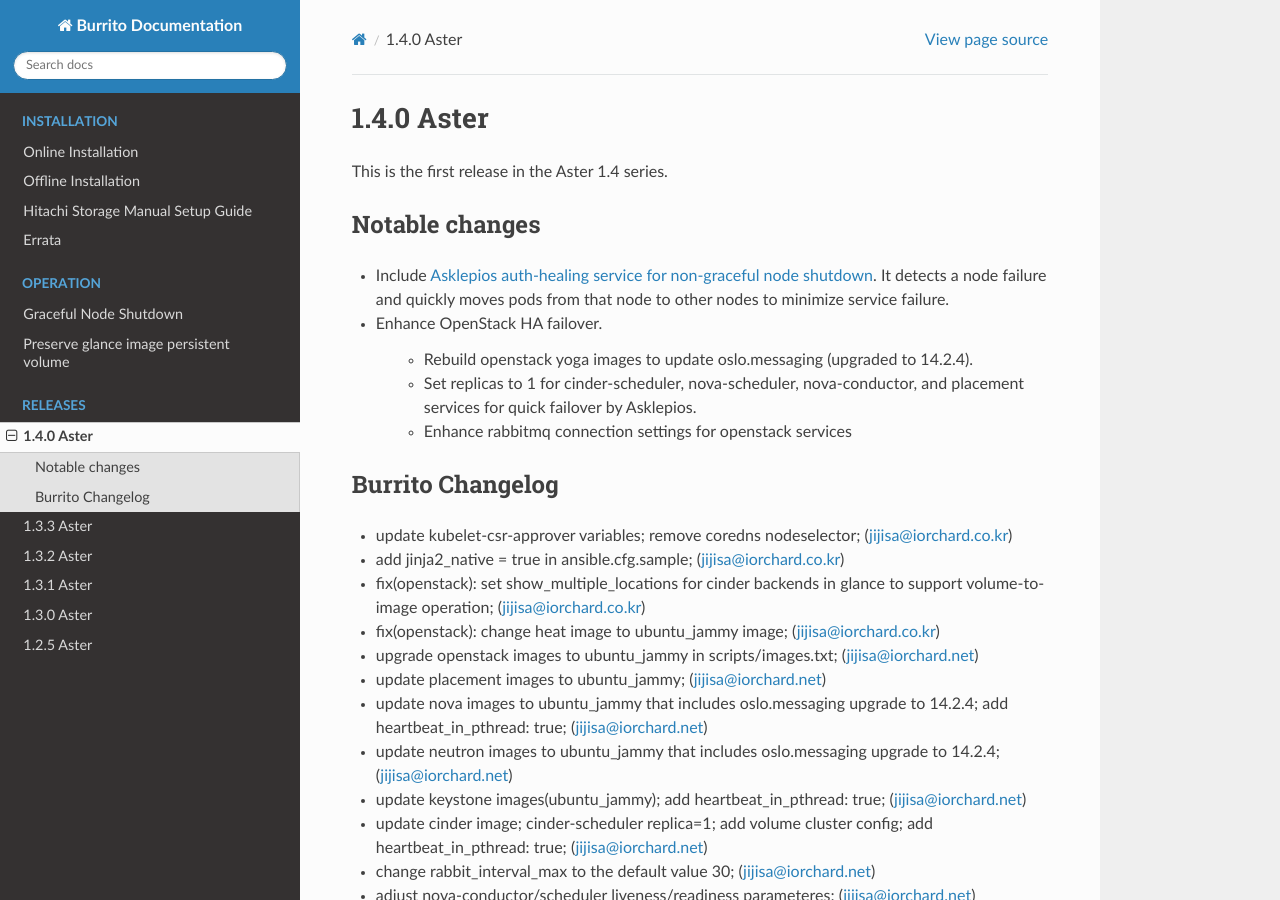
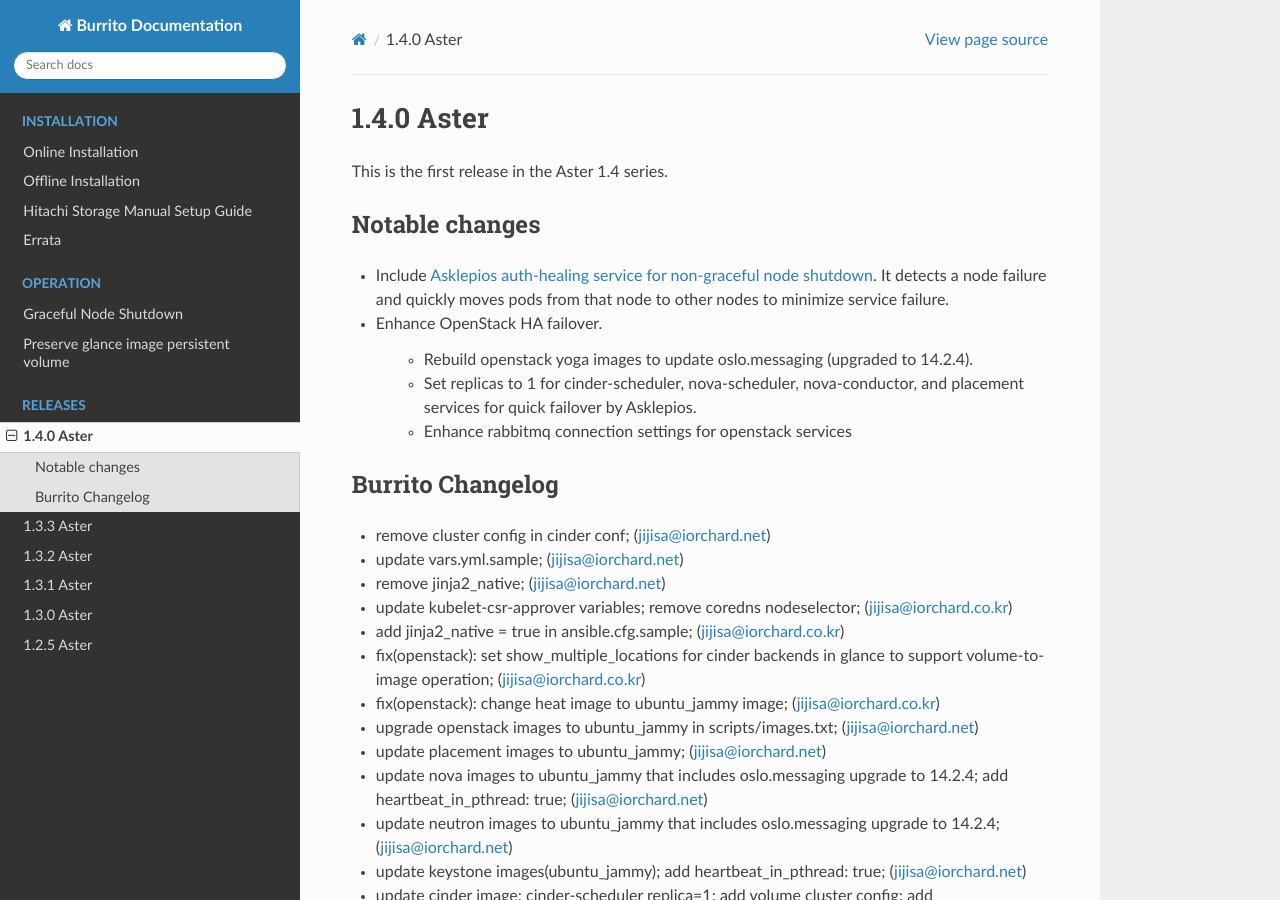
Before and after one commit to iorchard/burrito_docs, a Sphinx documentation site: the page built from source/releases/1.4.0.rst, in a window 1280 px wide and 900 px high. Built offline with Sphinx 7.4.7 and the Read the Docs theme 2.0.0, drawn with Linux system fonts in a browser that asks for light colours; pages that are not in the unit, such as notebooks, are missing from menus.

Commit message:
update release note

```diff
--- a/source/releases/1.4.0.rst
+++ b/source/releases/1.4.0.rst
@@ -23,6 +23,9 @@
 Burrito Changelog
 ------------------
 
+* remove cluster config in cinder conf; (jijisa@iorchard.net)
+* update vars.yml.sample; (jijisa@iorchard.net)
+* remove jinja2_native; (jijisa@iorchard.net)
 * update kubelet-csr-approver variables; remove coredns nodeselector; (jijisa@iorchard.co.kr)
 * add jinja2_native = true in ansible.cfg.sample; (jijisa@iorchard.co.kr)
 * fix(openstack): set show_multiple_locations for cinder backends in glance to support volume-to-image operation; (jijisa@iorchard.co.kr)
```
